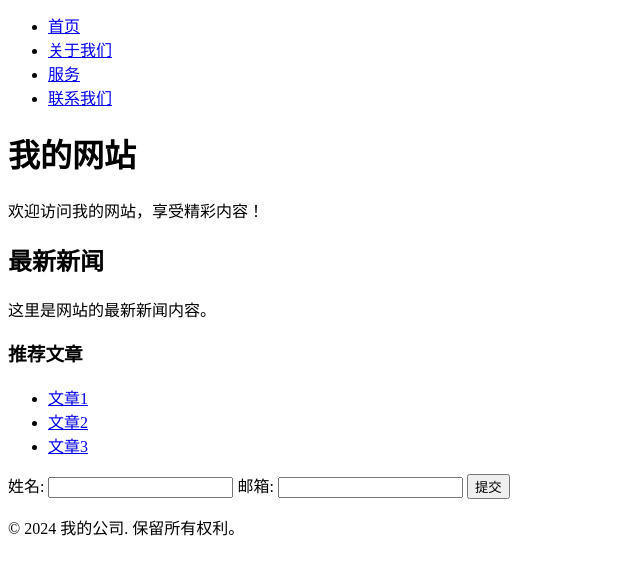
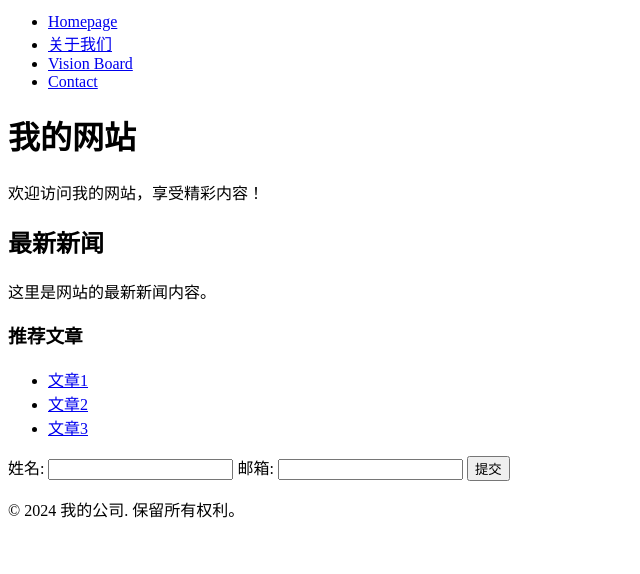
Before and after one commit to pzl2eu/web, a plain HTML site: page index.html in a window 1280 px wide. Shown: the part 86-660 px from the top of the page, without its empty margins (0-640 px from the left). Drawn offline with Linux system fonts and the light colour scheme.

Commit message:
make it link to the contact and vision board pages

```diff
--- a/index.html
+++ b/index.html
@@ -32,10 +32,10 @@
   </div>
   <nav>
     <ul>
-        <li><a href="#">首页</a></li>
+        <li><a href="#">Homepage</a></li>
         <li><a href="#">关于我们</a></li>
-        <li><a href="#">服务</a></li>
-        <li><a href="#">联系我们</a></li>
+        <li><a href="vision-board.html">Vision Board</a></li>
+        <li><a href="contact.html">Contact</a></li>
     </ul>
   </nav>
   <main>
```
